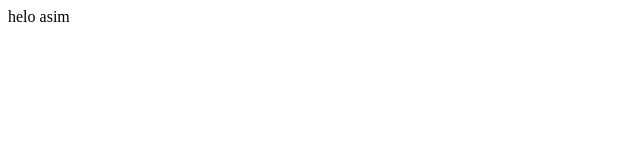
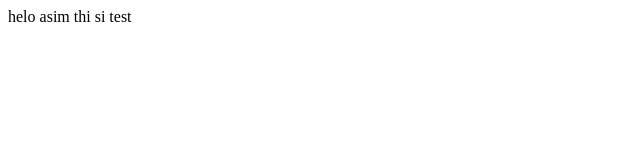
Before and after one commit to firephnx/DemoProject, a plain HTML site: page index.html in a window 1280 px wide. Shown: the full height of the page, 0-640 px from the left. Drawn offline with Linux system fonts and the light colour scheme.

Commit message:
second commit

```diff
--- a/index.html
+++ b/index.html
@@ -7,6 +7,6 @@
     <title>Document</title>
 </head>
 <body>
-    helo asim
+    helo asim thi si test
 </body>
 </html>
```
